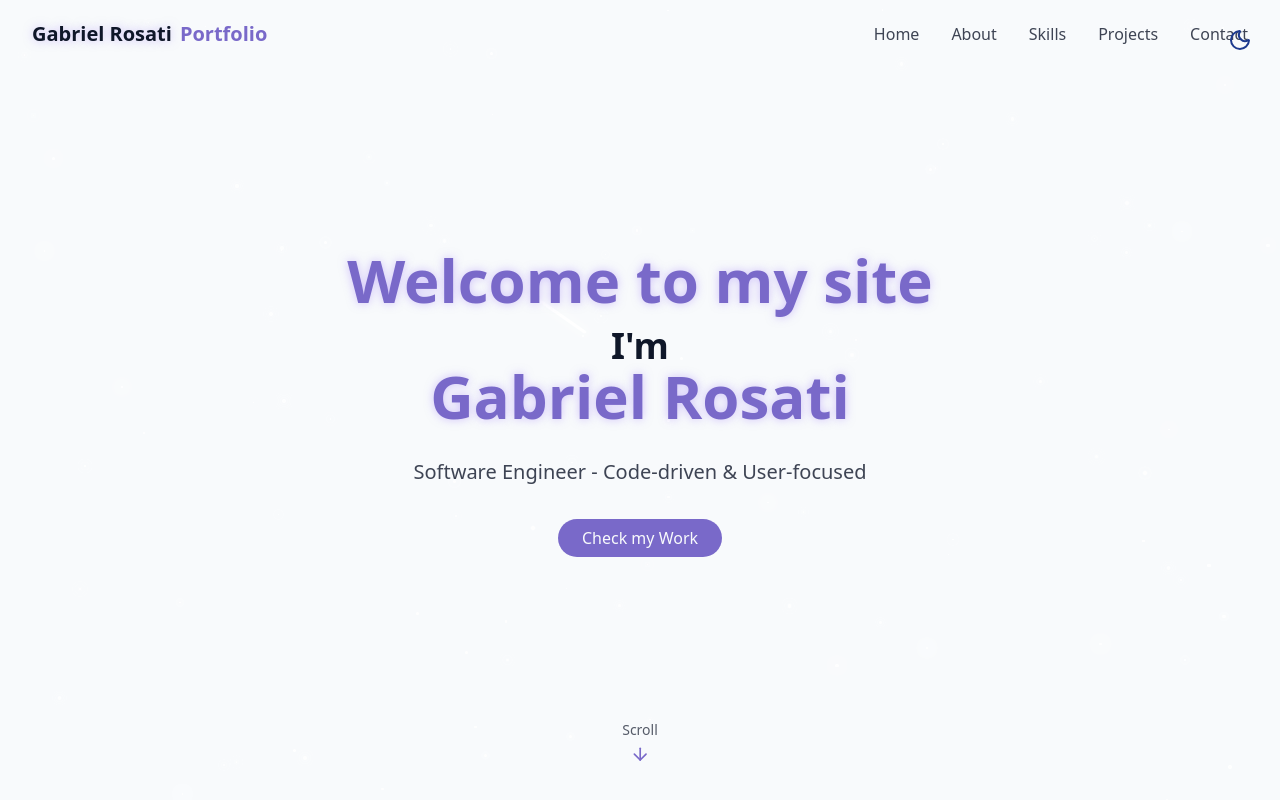
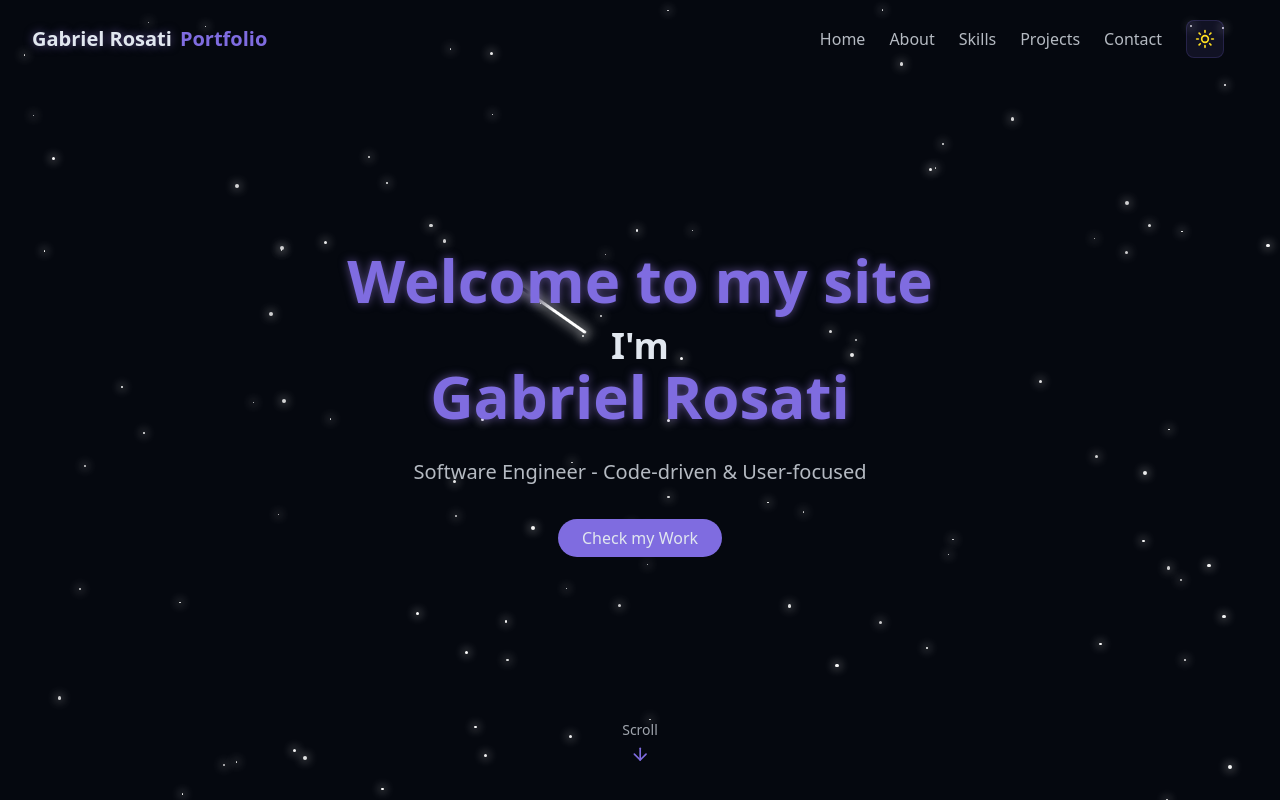
Before and after one commit to MuketaUeda/AboutME, a React (Vite) app in the folder vite-project/: page / in a window 1280 px wide. Shown: the top 800 px of the page. Built offline with nearby package versions, Linux system fonts and the light colour scheme.

Commit message:
ThemeToogle OK

```diff
--- a/vite-project/index.html
+++ b/vite-project/index.html
@@ -9,6 +9,16 @@
     <meta name="viewport" content="width=device-width, initial-scale=1.0" />
     <!-- Page title displayed in browser tab -->
     <title>Vite + React</title>
+    <!-- Script para aplicar tema escuro imediatamente e evitar flash -->
+    <script>
+      // Aplica tema escuro por padrão imediatamente
+      const theme = localStorage.getItem('theme') || 'dark';
+      if (theme === 'dark') {
+        document.documentElement.classList.add('dark');
+      } else {
+        document.documentElement.classList.remove('dark');
+      }
+    </script>
   </head>
   <body>
     <!-- Root element where React application will be mounted -->
--- a/vite-project/src/components/NavBar.jsx
+++ b/vite-project/src/components/NavBar.jsx
@@ -1,6 +1,7 @@
 import {cn} from "@/lib/utils";
 import { useEffect, useState } from "react";
 import { X, Menu } from "lucide-react";
+import { ThemeToggle } from "./ThemeToggle";
 
 // Itens de navegação para a navbar
 const navItems = [
@@ -30,7 +31,7 @@ export const Navbar = () => {
         <nav className={cn("fixed top-0 w-full z-40 transition-all duration-300",
             isScrolled ? "py-3 bg-background/80 backdrop-blur-md shadow-xs" : "py-5"
         )}>
-            <div className="container flex items-center justify-between">
+            <div className="px-4 sm:px-6 lg:px-8 flex items-center justify-between">
                 {/* Logo/Nome */}
                 <a className="text-xl font-bold text-primary flex items-center" href="#hero">
                     <span className="relative">
@@ -39,14 +40,19 @@ export const Navbar = () => {
                     </span>
                 </a>
 
-                {/* Navegação Desktop */}
-                <div className="hidden md:flex space-x-8">
+                {/* Área dos botões e navegação - tudo junto à direita */}
+                <div className="flex items-center space-x-6">
+                    {/* Navegação Desktop - agora próxima aos botões */}
+                    <div className="hidden md:flex space-x-6">
                         {navItems.map((item, key) => (
                             <a key={key} href={item.href} className="text-foreground/80 hover:text-primary transition-colors duration-300">
                                 {item.name}
                             </a>
                         ))}
                     </div>
+
+                    {/* Botão de tema - visível em todas as telas */}
+                    <ThemeToggle />
 
                     {/* Botão do menu mobile */}
                     <button
@@ -58,6 +64,7 @@ export const Navbar = () => {
                     >
                         {isMenuOpen ? <X size={24} className="text-foreground" /> : <Menu size={24} className="text-foreground" />}
                     </button>
+                </div>
 
                 {/* Overlay do menu mobile */}
                 <div className={cn("fixed inset-0 bg-background/95 backdrop-blur-md z-30 flex flex-col items-center justify-center",
--- a/vite-project/src/components/ThemeToggle.jsx
+++ b/vite-project/src/components/ThemeToggle.jsx
@@ -4,18 +4,23 @@ import {cn} from "@/lib/utils";
 
 // Componente de alternância de tema - alterna entre temas claro e escuro
 export const ThemeToggle = () => {
-    // Estado para rastrear o modo atual do tema
-    const [isDarkMode, setIsDarkMode] = useState(false);
+    // Estado para rastrear o modo atual do tema - inicializa como dark por padrão
+    const [isDarkMode, setIsDarkMode] = useState(true);
 
     // Inicializa o tema do localStorage quando o componente monta
     useEffect(() => {
         const storedTheme = localStorage.getItem("theme")
-        if (storedTheme == "dark"){
+        if (storedTheme === "light"){
+            setIsDarkMode(false)
+            document.documentElement.classList.remove("dark");
+        } else {
+            // Por padrão, usa modo escuro se não há tema salvo ou se é "dark"
             setIsDarkMode(true)
             document.documentElement.classList.add("dark");
-        } else {
-            setIsDarkMode(false)
-            document.documentElement.classList.remove("dark");
+            // Salva o tema escuro como padrão se não há tema salvo
+            if (!storedTheme) {
+                localStorage.setItem("theme", "dark")
+            }
         }
     }, [])
 
@@ -35,12 +40,12 @@ export const ThemeToggle = () => {
     }
 
     return (
-        // Botão fixo no canto superior direito com visibilidade responsiva
-        <button onClick={toogleTheme} className={cn("fixed max-sm:hidden top-5 right-5 z-40 p-2 rounded-full transition-colors duration-300",
-            "focus:outline-none"
+        // Botão de tema integrado na navbar - sem posicionamento fixo
+        <button onClick={toogleTheme} className={cn("p-2 rounded-lg transition-colors duration-300",
+            "focus:outline-none bg-primary/10 hover:bg-primary/20 border border-primary/20"
         )}>
             {/* Mostra ícone do sol no modo escuro, lua no modo claro */}
-            {isDarkMode ? <Sun className="h-6 w-6 text-yellow-300" /> : <Moon className="h-6 w-6 text-blue-900" /> }
+            {isDarkMode ? <Sun className="h-5 w-5 text-yellow-300" /> : <Moon className="h-5 w-5 text-blue-900" /> }
         </button>
     );
 };
--- a/vite-project/src/pages/Home.jsx
+++ b/vite-project/src/pages/Home.jsx
@@ -1,5 +1,4 @@
 import { Navbar } from "../components/NavBar"
-import { ThemeToggle } from "../components/ThemeToggle"
 import { StarBackground } from '@/components/StarBackground'
 import { HeroSection } from '../components/HeroSection'
 import { AboutSection } from "../components/AboutSection"
@@ -16,9 +15,6 @@ export const Home = () => {
 
             {/* Barra de navegação - deve ficar no topo */}
             <Navbar/>
-
-            {/* Botão de alternância de tema - alterna entre modos claro/escuro */}
-            <ThemeToggle/>
 
             {/* Fundo cósmico animado com estrelas e meteoros */}
             <StarBackground/>
```
Lines whose indentation alone changed are shown as unchanged.
